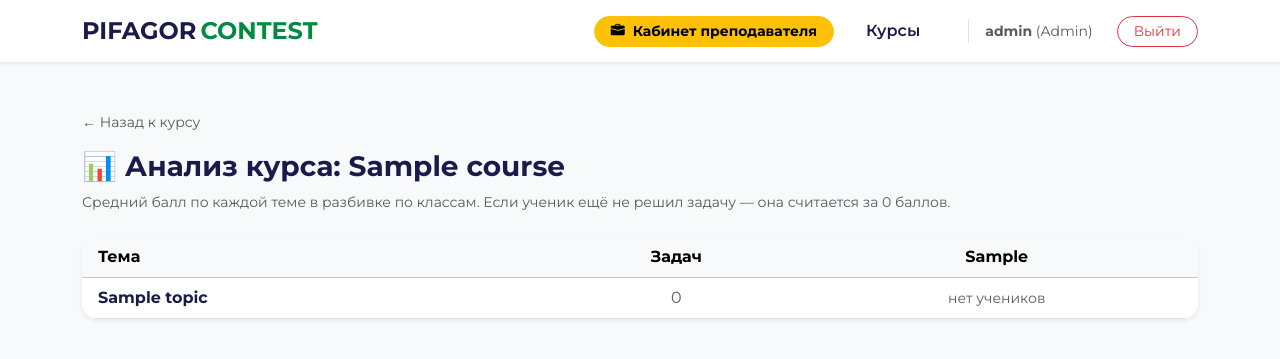
After one commit to nurmash98/pifagor-contest, a Django app: page /teacher/courses/1/analytics/ in a window 1280 px wide. The commit adds this page. Shown: the top 359 px of the page. Run offline with Django 5.2, Linux system fonts and the light colour scheme; a user stored in the database is signed in; data comes from the database, SQL or seed files in the repository; tables that the repository leaves empty hold one stand-in row (values such as "Sample post").

Commit message:
Add course analytics: average score per topic by class
Teachers see, per topic, the average score broken down by class,
where a student who hasn't completed a task counts as 0 points.
Scoped to the teacher's own classes/courses; admin sees all classes.

Co-Authored-By: Claude Sonnet 5 <noreply@anthropic.com>
Claude-Session: https://claude.ai/code/session_015qQS8BhFC6Y8cwT6TsPGZQ

```diff
--- /dev/null
+++ b/contest/templates/course_analytics.html
@@ -0,0 +1,66 @@
+{% extends 'base.html' %}
+
+{% block title %}Анализ курса: {{ course.name }} - Pifagor Contest{% endblock %}
+
+{% block content %}
+<div class="mb-3">
+    <a href="{% url 'course_manage' course.id %}" class="text-decoration-none text-muted small">← Назад к курсу</a>
+</div>
+
+<div class="row mb-4">
+    <div class="col-12">
+        <h3 class="fw-bold" style="color: #1a1a4b;">📊 Анализ курса: {{ course.name }}</h3>
+        <p class="text-muted small mb-0">
+            Средний балл по каждой теме в разбивке по классам. Если ученик ещё не решил задачу — она считается за 0 баллов.
+        </p>
+    </div>
+</div>
+
+<div class="card border-0 shadow-sm rounded-4 overflow-hidden bg-white">
+    <div class="table-responsive">
+        <table class="table table-hover mb-0 align-middle">
+            <thead class="table-light">
+                <tr>
+                    <th class="ps-3">Тема</th>
+                    <th class="text-center">Задач</th>
+                    {% for cls in classes %}
+                        <th class="text-center">{{ cls }}</th>
+                    {% endfor %}
+                </tr>
+            </thead>
+            <tbody>
+                {% for row in rows %}
+                <tr>
+                    <td class="ps-3">
+                        <strong style="color: #1a1a4b;">{{ row.topic.name }}</strong>
+                    </td>
+                    <td class="text-center text-muted">{{ row.task_count }}</td>
+                    {% for cell in row.cells %}
+                        <td class="text-center">
+                            {% if cell.total_possible > 0 %}
+                                <span class="fw-bold {% if cell.average >= 7 %}text-success{% elif cell.average >= 4 %}text-warning{% else %}text-danger{% endif %}">
+                                    {{ cell.average }}
+                                </span>
+                                <div class="text-muted small">{{ cell.done_count }}/{{ cell.total_possible }} сдано</div>
+                            {% else %}
+                                <span class="text-muted small">нет учеников</span>
+                            {% endif %}
+                        </td>
+                    {% endfor %}
+                </tr>
+                {% empty %}
+                <tr>
+                    <td colspan="{{ classes|length|add:2 }}" class="p-4 text-center text-muted">
+                        В этом курсе пока нет тем.
+                    </td>
+                </tr>
+                {% endfor %}
+            </tbody>
+        </table>
+    </div>
+</div>
+
+{% if not classes %}
+<div class="text-muted small mt-3">Классы не найдены — убедитесь, что ученики зарегистрированы и (для учителя) указаны ваши классы.</div>
+{% endif %}
+{% endblock %}
--- a/contest/templates/course_manage.html
+++ b/contest/templates/course_manage.html
@@ -3,8 +3,9 @@
 {% block title %}{{ course.name }} - управление{% endblock %}
 
 {% block content %}
-<div class="mb-3">
+<div class="mb-3 d-flex justify-content-between align-items-center">
     <a href="{% url 'teacher_dashboard' %}" class="text-decoration-none text-muted small">← Назад в кабинет</a>
+    <a href="{% url 'course_analytics' course.id %}" class="btn btn-outline-dark btn-sm rounded-pill px-3">📊 Анализ курса</a>
 </div>
 
 <div class="row g-4">
--- a/contest/urls.py
+++ b/contest/urls.py
@@ -35,6 +35,7 @@ urlpatterns = [
     path('teacher/courses/create/', views.course_create, name='course_create'),
     path('teacher/courses/<int:course_id>/manage/', views.course_manage, name='course_manage'),
     path('teacher/courses/<int:course_id>/edit/', views.course_edit, name='course_edit'),
+    path('teacher/courses/<int:course_id>/analytics/', views.course_analytics, name='course_analytics'),
     path('teacher/courses/<int:course_id>/topics/add/', views.topic_create, name='topic_create'),
     path('teacher/topics/<int:topic_id>/edit/', views.topic_edit, name='topic_edit'),
 
--- a/contest/views.py
+++ b/contest/views.py
@@ -351,6 +351,72 @@ def course_manage(request, course_id):
 
 
 @staff_member_required
+def course_analytics(request, course_id):
+    """Таблица по темам курса: средний балл по классам (не решил — 0 баллов)."""
+    course = _get_owned_course_or_none(request, course_id)
+    if course is None:
+        messages.error(request, 'Это не ваш курс.')
+        return redirect('teacher_dashboard')
+
+    teacher = _teacher_or_none(request)
+    if teacher is not None:
+        classes = teacher.class_list()
+    else:
+        classes = list(
+            Student.objects.order_by('school_class')
+            .values_list('school_class', flat=True).distinct()
+        )
+
+    topics = course.topics.prefetch_related('tasks').order_by('order', 'name')
+
+    # Ученики по классам (только релевантные классы)
+    students_by_class = {}
+    for cls in classes:
+        students_by_class[cls] = list(Student.objects.filter(school_class=cls))
+
+    # Все баллы DONE-решений одним запросом: {(student_id, task_id): score}
+    scores = {
+        (s['student_id'], s['task_id']): s['score']
+        for s in Submission.objects.filter(status='DONE').values('student_id', 'task_id', 'score')
+    }
+
+    rows = []
+    for topic in topics:
+        task_ids = list(topic.tasks.values_list('id', flat=True))
+        cells = []
+        for cls in classes:
+            students = students_by_class.get(cls, [])
+            total_possible = len(students) * len(task_ids)
+            total_score = 0
+            done_count = 0
+            for student in students:
+                for task_id in task_ids:
+                    score = scores.get((student.id, task_id))
+                    if score is not None:
+                        total_score += score
+                        done_count += 1
+            average = round(total_score / total_possible, 1) if total_possible > 0 else 0
+            cells.append({
+                'class_name': cls,
+                'average': average,
+                'done_count': done_count,
+                'total_possible': total_possible,
+            })
+        rows.append({
+            'topic': topic,
+            'task_count': len(task_ids),
+            'cells': cells,
+        })
+
+    context = {
+        'course': course,
+        'classes': classes,
+        'rows': rows,
+    }
+    return render(request, 'course_analytics.html', context)
+
+
+@staff_member_required
 def course_edit(request, course_id):
     """Изменение названия/описания/видимости курса."""
     course = _get_owned_course_or_none(request, course_id)
```
